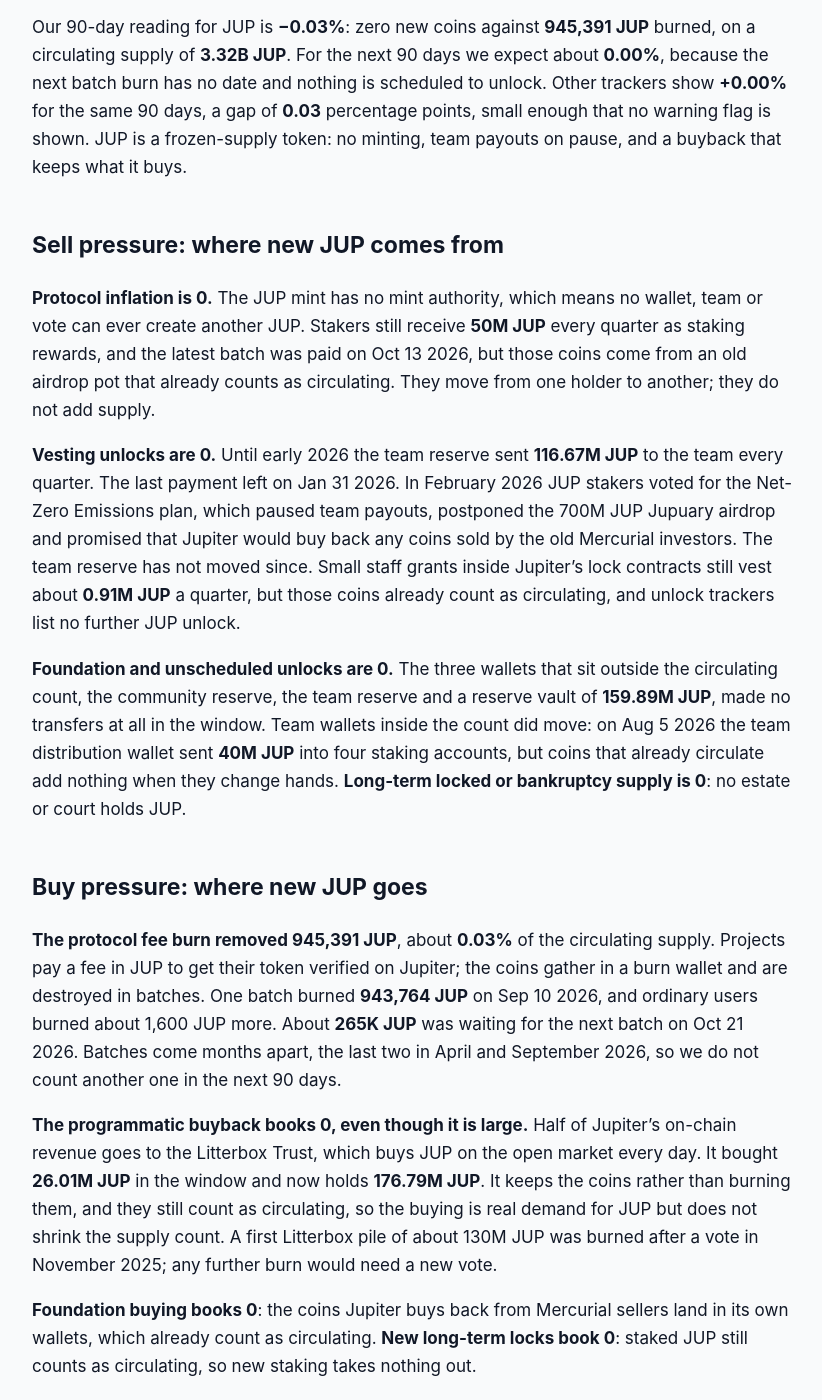
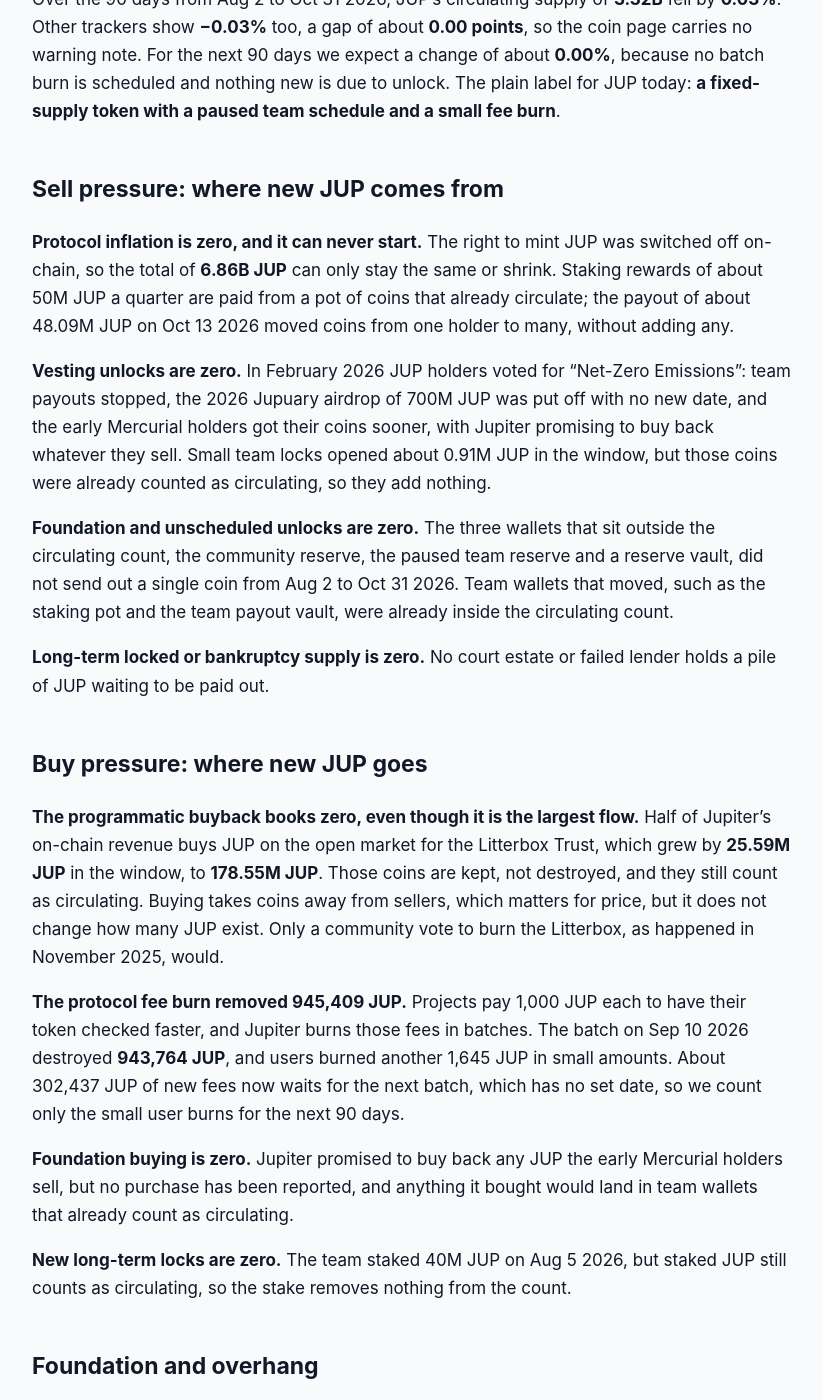
Before and after one commit to jeevansongmy-spec/mrnasdog-articles, a Jekyll site: the page built from crypto/jup-pressure-framework.md, in a window 1280 px wide and 1400 px high, scrolled down 518 px. Shown: the whole window, without its empty margins (228-1050 px from the left). Built offline with Jekyll 4.4.1, drawn with Linux system fonts in a browser that asks for light colours; some of the changed text lies outside the part shown.

Commit message:
publish: crypto/jup-pressure-framework

```diff
--- a/crypto/jup-pressure-framework.md
+++ b/crypto/jup-pressure-framework.md
@@ -1,6 +1,6 @@
 ---
 title:         "JUP Inflation Analysis · October 2026 · Mixed flows · supply roughly steady"
-description:   "JUP supply is roughly steady: no minting, team payouts paused and a 945K JUP verification-fee burn give −0.03% over 90 days. The buyback keeps its coins."
+description:   "JUP supply is roughly steady: no minting, team payouts paused and a 945K JUP fee burn give −0.03% over 90 days. The buyback keeps the 25.59M JUP it bought."
 canonical_url: "https://mrnasdog.com/research/jup/inflation"
 tags:          ["crypto", "jup", "jupiter", "defi"]
 published:     true
@@ -12,54 +12,58 @@ This is the long supply read. For the signal, the price drivers and the question
 
 # JUP Inflation Analysis · October 2026 · Mixed flows · supply roughly steady
 
-**JUP**, the token of **Jupiter**, Solana's largest trading app, did not grow at all in the last 90 days: supply fell by **0.03%**. No new JUP reached the market, and a batch burn of verification fees destroyed **945,391 JUP** between Jul 23 and Oct 21 2026. The power to mint JUP is switched off for good, so the only way supply can grow from here is if one of the two big reserves, holding **1.70B** and **1.68B** JUP, starts paying out again.
+JUP supply is roughly steady: it fell **−0.03%** in the 90 days to Oct 31 2026, and the next 90 days look flat. No one can mint new JUP, team payouts have been paused since a February 2026 vote, and the only coins destroyed were **945,409 JUP** of fees, almost all in one burn on Sep 10 2026. Other trackers read **−0.03%** as well, so the two views agree.
 
 ## The verdict, in one paragraph
 
-Our 90-day reading for JUP is **−0.03%**: zero new coins against **945,391 JUP** burned, on a circulating supply of **3.32B JUP**. For the next 90 days we expect about **0.00%**, because the next batch burn has no date and nothing is scheduled to unlock. Other trackers show **+0.00%** for the same 90 days, a gap of **0.03** percentage points, small enough that no warning flag is shown. JUP is a frozen-supply token: no minting, team payouts on pause, and a buyback that keeps what it buys.
+Over the 90 days from Aug 2 to Oct 31 2026, JUP's circulating supply of **3.32B** fell by **0.03%**. Other trackers show **−0.03%** too, a gap of about **0.00 points**, so the coin page carries no warning note. For the next 90 days we expect a change of about **0.00%**, because no batch burn is scheduled and nothing new is due to unlock. The plain label for JUP today: **a fixed-supply token with a paused team schedule and a small fee burn**.
 
 ## Sell pressure: where new JUP comes from
 
-**Protocol inflation is 0.** The JUP mint has no mint authority, which means no wallet, team or vote can ever create another JUP. Stakers still receive **50M JUP** every quarter as staking rewards, and the latest batch was paid on Oct 13 2026, but those coins come from an old airdrop pot that already counts as circulating. They move from one holder to another; they do not add supply.
+**Protocol inflation is zero, and it can never start.** The right to mint JUP was switched off on-chain, so the total of **6.86B JUP** can only stay the same or shrink. Staking rewards of about 50M JUP a quarter are paid from a pot of coins that already circulate; the payout of about 48.09M JUP on Oct 13 2026 moved coins from one holder to many, without adding any.
 
-**Vesting unlocks are 0.** Until early 2026 the team reserve sent **116.67M JUP** to the team every quarter. The last payment left on Jan 31 2026. In February 2026 JUP stakers voted for the Net-Zero Emissions plan, which paused team payouts, postponed the 700M JUP Jupuary airdrop and promised that Jupiter would buy back any coins sold by the old Mercurial investors. The team reserve has not moved since. Small staff grants inside Jupiter's lock contracts still vest about **0.91M JUP** a quarter, but those coins already count as circulating, and unlock trackers list no further JUP unlock.
+**Vesting unlocks are zero.** In February 2026 JUP holders voted for "Net-Zero Emissions": team payouts stopped, the 2026 Jupuary airdrop of 700M JUP was put off with no new date, and the early Mercurial holders got their coins sooner, with Jupiter promising to buy back whatever they sell. Small team locks opened about 0.91M JUP in the window, but those coins were already counted as circulating, so they add nothing.
 
-**Foundation and unscheduled unlocks are 0.** The three wallets that sit outside the circulating count, the community reserve, the team reserve and a reserve vault of **159.89M JUP**, made no transfers at all in the window. Team wallets inside the count did move: on Aug 5 2026 the team distribution wallet sent **40M JUP** into four staking accounts, but coins that already circulate add nothing when they change hands. **Long-term locked or bankruptcy supply is 0**: no estate or court holds JUP.
+**Foundation and unscheduled unlocks are zero.** The three wallets that sit outside the circulating count, the community reserve, the paused team reserve and a reserve vault, did not send out a single coin from Aug 2 to Oct 31 2026. Team wallets that moved, such as the staking pot and the team payout vault, were already inside the circulating count.
+
+**Long-term locked or bankruptcy supply is zero.** No court estate or failed lender holds a pile of JUP waiting to be paid out.
 
 ## Buy pressure: where new JUP goes
 
-**The protocol fee burn removed 945,391 JUP**, about **0.03%** of the circulating supply. Projects pay a fee in JUP to get their token verified on Jupiter; the coins gather in a burn wallet and are destroyed in batches. One batch burned **943,764 JUP** on Sep 10 2026, and ordinary users burned about 1,600 JUP more. About **265K JUP** was waiting for the next batch on Oct 21 2026. Batches come months apart, the last two in April and September 2026, so we do not count another one in the next 90 days.
+**The programmatic buyback books zero, even though it is the largest flow.** Half of Jupiter's on-chain revenue buys JUP on the open market for the Litterbox Trust, which grew by **25.59M JUP** in the window, to **178.55M JUP**. Those coins are kept, not destroyed, and they still count as circulating. Buying takes coins away from sellers, which matters for price, but it does not change how many JUP exist. Only a community vote to burn the Litterbox, as happened in November 2025, would.
 
-**The programmatic buyback books 0, even though it is large.** Half of Jupiter's on-chain revenue goes to the Litterbox Trust, which buys JUP on the open market every day. It bought **26.01M JUP** in the window and now holds **176.79M JUP**. It keeps the coins rather than burning them, and they still count as circulating, so the buying is real demand for JUP but does not shrink the supply count. A first Litterbox pile of about 130M JUP was burned after a vote in November 2025; any further burn would need a new vote.
+**The protocol fee burn removed 945,409 JUP.** Projects pay 1,000 JUP each to have their token checked faster, and Jupiter burns those fees in batches. The batch on Sep 10 2026 destroyed **943,764 JUP**, and users burned another 1,645 JUP in small amounts. About 302,437 JUP of new fees now waits for the next batch, which has no set date, so we count only the small user burns for the next 90 days.
 
-**Foundation buying books 0**: the coins Jupiter buys back from Mercurial sellers land in its own wallets, which already count as circulating. **New long-term locks book 0**: staked JUP still counts as circulating, so new staking takes nothing out.
+**Foundation buying is zero.** Jupiter promised to buy back any JUP the early Mercurial holders sell, but no purchase has been reported, and anything it bought would land in team wallets that already count as circulating.
+
+**New long-term locks are zero.** The team staked 40M JUP on Aug 5 2026, but staked JUP still counts as circulating, so the stake removes nothing from the count.
 
 ## Foundation and overhang
 
-Only **48%** of the **6.86B JUP** that exist circulate. Almost all of the rest sits in two multisig wallets. The community reserve holds **1.70B JUP**, including the 700M JUP set aside for the postponed 2026 Jupuary airdrop; it can only release coins after a new vote. The team reserve holds **1.68B JUP** and has been paused since the February vote. A third vault holds **159.89M JUP**. None of the three moved in these 90 days.
+JUP's real supply question is not new coins but old ones. The community reserve holds **1.70B JUP**, including the postponed Jupuary airdrop, and only a new community vote can release it. The paused team reserve holds **1.68B JUP**, and a reserve vault holds **159.89M JUP**; neither has moved since early 2026. Together these three wallets hold **3.54B JUP**, more than all the JUP that circulates today.
 
-Inside the circulating count, Jupiter-linked wallets also hold large amounts: the Litterbox buyback wallet **176.79M**, the staking-reward pot **173.40M**, the team distribution wallet **191.57M**, a second team wallet **126.38M** and the DAO wallet **103.87M**. Lock contracts hold another **260.55M JUP** not yet vested, most of it self-locks by early team members that open between Jan 31 and Feb 2 2027. If any of the three reserves outside the count falls between checks, the outflow enters the unscheduled-unlock line at the next rebuild; if the Litterbox balance falls, the outflow is recorded the same way.
+Inside the circulating count, Jupiter's team still controls the staking-rewards pot with **173.40M JUP**, the team payout vault with **170.28M JUP** (it paid out 21.29M JUP on Oct 28 2026), the team liquidity wallet with **126.38M JUP** and the DAO wallet with **103.87M JUP**. The Litterbox, with **178.55M JUP**, is public on-chain. Founders and team members also locked about **234.94M JUP** of their own coins until Jan 31 to Feb 2 2027. We read all of these wallets on every rebuild; if the balance of any reserve falls between rebuilds, the outflow is counted as new sell pressure at the next one.
 
-## How JUP compares to other DEX tokens
+## How JUP compares to other DeFi exchange tokens
 
-Most trading-app tokens fall into two camps. Tokens such as CAKE that still emit new coins have to out-burn their own issuance before supply can shrink. JUP has no issuance at all, so every burned coin is a net reduction, and every new coin on the market has to come from a reserve that already exists. That makes JUP's supply question a governance question: what the DAO decides about the 1.70B community reserve and whether the team reserve stays paused.
+Most exchange and trading-app tokens fall into one of three supply designs. Some burn part of their income on a fixed calendar, like BNB's quarterly Auto-Burn, which shrinks the count every few months. Some still mint new coins as rewards, so the count rises week after week. JUP is neither: it cannot mint, it is not on a regular burn calendar, and its count moves only when the fee burn fires.
 
-On buybacks, JUP is closer to HYPE or RAY, where trading revenue buys the token back on the market. The difference is the destination. Where bought coins are burned, the buyback lowers supply at once; Jupiter's Litterbox holds its coins, so they stay in the circulating count and only leave it if holders vote for another burn. Compared with tokens that are still in a vesting schedule, JUP's float is unusually still: no calendar unlocks remain, and the large reserves are frozen by a vote rather than by code.
+JUP's buyback is the "buy and hold" kind. A buy-and-burn design shrinks the supply as it buys; a buy-and-hold design, like JUP's Litterbox, keeps the coins in a wallet the community can later burn, spend or hand out. That makes the JUP buyback a strong source of buying but a weak promise on supply, because the coins can come back.
+
+The other difference is the size of the reserves. Many exchange tokens are close to fully unlocked. Less than half of all JUP circulates, and the rest sits in reserves whose release depends on community votes, not on a fixed unlock calendar. That keeps today's supply flat, but it leaves the long-term count in the hands of future votes.
 
 ## What to watch in the next 90 days
 
-**Jupuary.** Any new DAO vote to release the 700M JUP airdrop from the community reserve would be the biggest supply event possible for JUP; none is scheduled as of Oct 21 2026.
+**The next fee burn.** About 302,437 JUP of verification fees is waiting; past batches fired on Sep 3 2025, Apr 27 2026 and Sep 10 2026, so one could come at any time without notice.
 
-**The next verification-fee burn.** About 265K JUP is waiting in the burn wallet. A batch would add to the buy side; the last one was on Sep 10 2026.
+**Any vote on Jupuary or the team reserve.** The Net-Zero pause has no end date; a vote to restart Jupuary or team payouts would turn the 1.70B and 1.68B JUP reserves into real new supply.
 
-**Buyback proposals.** Forum posts this year asked to raise the Litterbox share from 50% to 70% of revenue and to burn what it buys. None has gone to a vote yet; a passed burn would turn 26M JUP a quarter into real supply reduction.
+**A vote on the Litterbox.** Forum posts from May to September 2026 asked to raise the buyback to 70% of revenue or to burn what it buys; none has gone to a vote yet. A burn vote would remove up to 178.55M JUP in one step.
 
-**The next staking reward.** The fourth-quarter batch of 50M JUP is due around January 2027. It comes from coins already counted, so it should not change the supply count.
-
-**Self-lock cliffs just after the window.** About 235M JUP in self-locked team escrows opens between Jan 31 and Feb 2 2027, outside these 90 days but worth watching as the date nears.
+**The next staking payout, around January 2027,** about 50M JUP from coins that already circulate, and the founder and team lock cliffs of about 234.94M JUP from Jan 31 2027, just after this window.
 
 ## Summary
 
-JUP supply was roughly steady over the last 90 days at **−0.03%**, and we expect about **0.00%** for the next 90 days. No new JUP can be minted, team payouts are paused by a February 2026 vote, and the only coins destroyed were **945,391 JUP** of verification fees. The Litterbox buyback took in **26.01M JUP** but holds it. The main risk is governance: **3.38B JUP** sits in two paused reserves that a future vote could release.
+JUP's supply was roughly steady over the 90 days to Oct 31 2026, falling **0.03%** after one batch burn of 943,764 JUP of verification fees on Sep 10 2026. No one can mint new JUP, and team payouts and the 2026 Jupuary airdrop have been paused since a February 2026 vote, so nothing new reached the market. The Litterbox buyback bought **25.59M JUP** but keeps it, so it supports demand without shrinking the count. The main risk is a future vote: **3.38B JUP** sits in two paused reserves that only the community can release.
 
-*MrNasDog Pressure Framework analysis of JUP, Metric 1 — Inflation. Data + explanation only. Not financial advice. Checked Oct 21 2026.*
+*MrNasdog Pressure Framework analysis of JUP, Metric 1 — Inflation. Data + explanation only. Not financial advice. Checked Oct 31 2026.*
```
